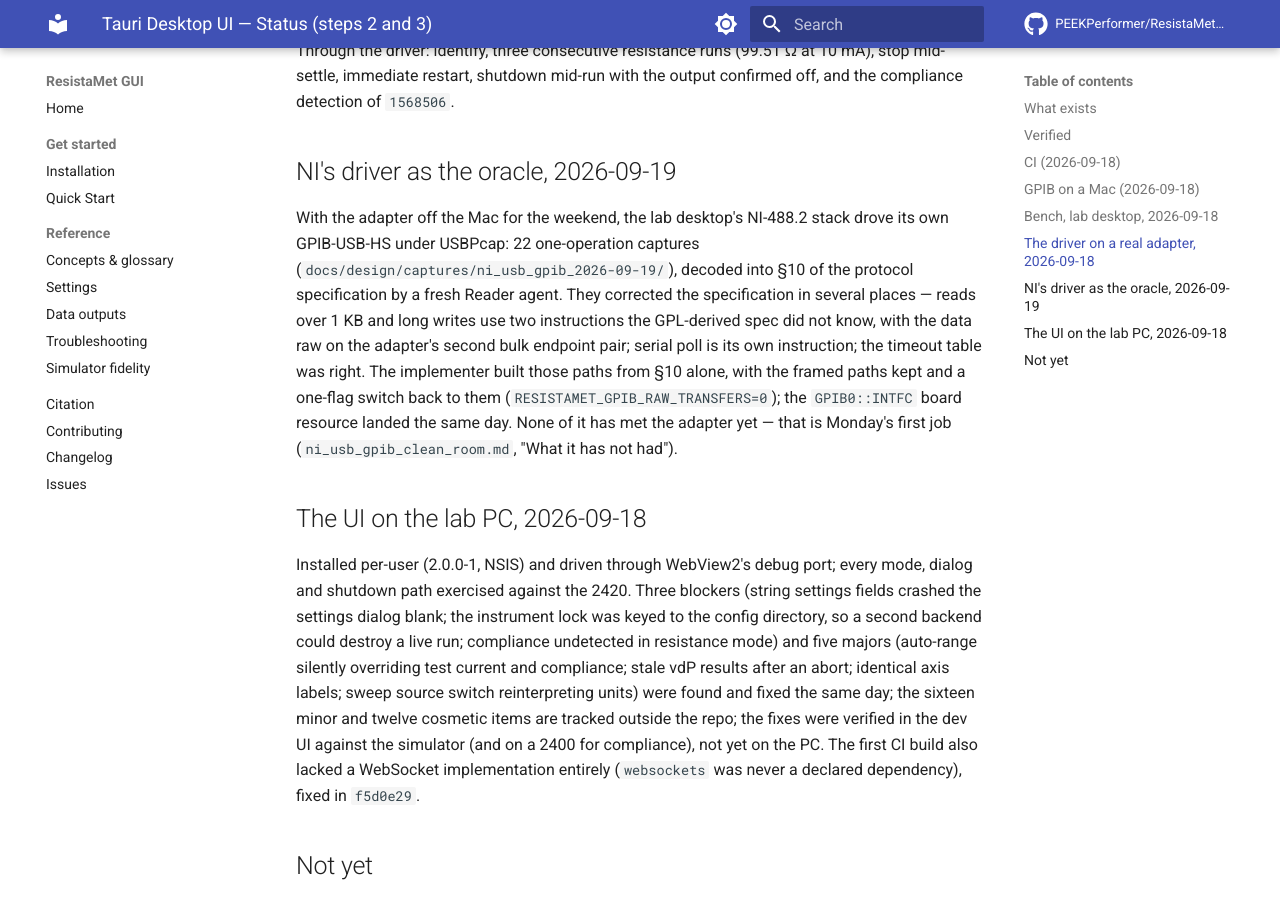
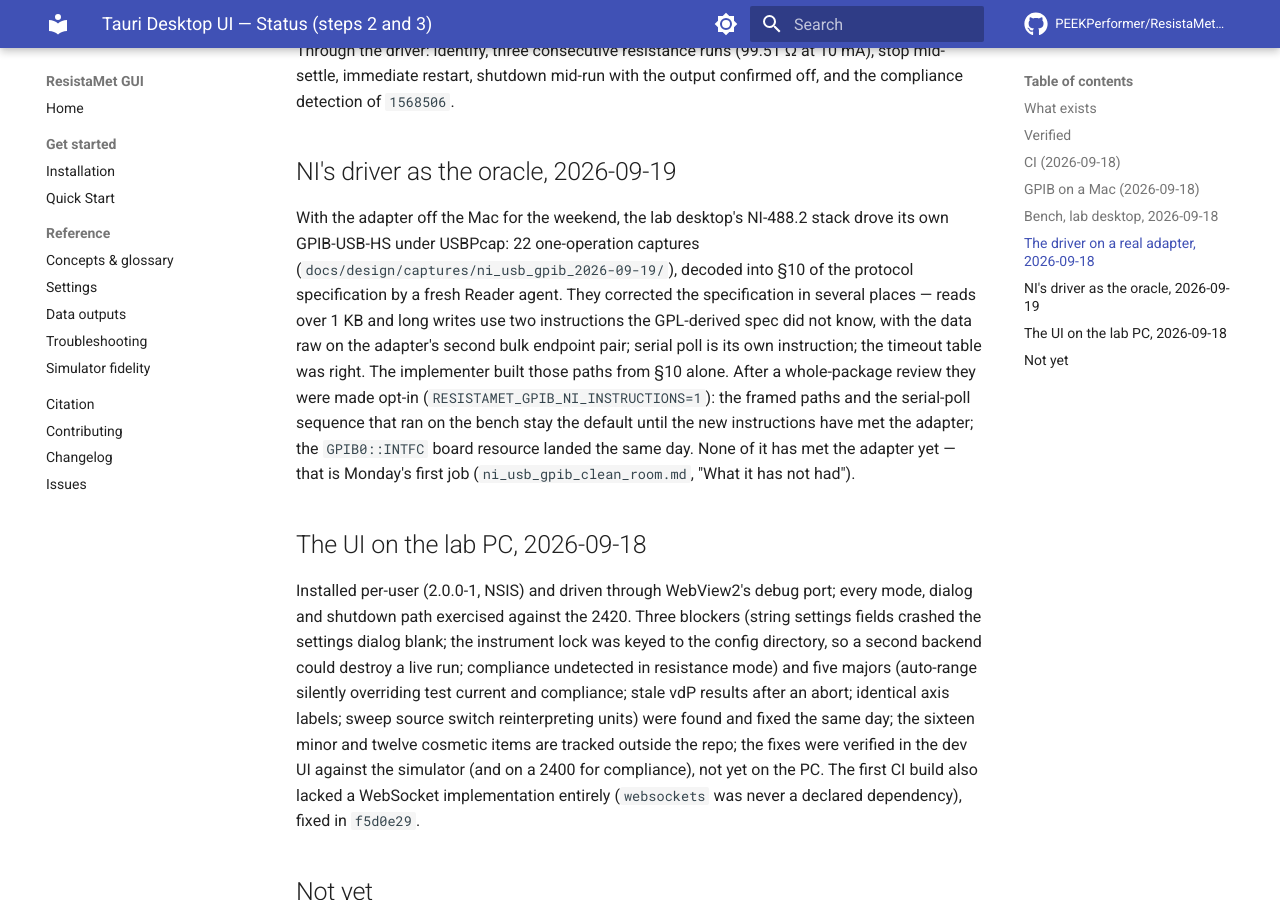
Before and after one commit to PEEKPerformer/ResistaMet-GUI, an MkDocs documentation site: the page built from docs/design/tauri_ui_status.md, in a window 1280 px wide and 900 px high, scrolled down 3166 px. Built offline with MkDocs 1.6.1 and Material for MkDocs 9.7.7, drawn with Linux system fonts in a browser that asks for light colours; comment, search, counter and statistics services are not loaded.

Commit message:
Describe the desktop release flow and the libusb notice
The README still said bundles build on every v* tag and attach
themselves to the release. They build on desktop-v<version> tags, only
upload to a release that already exists, and never reach a v* release
of the PySide6 application. The macOS bundle ships libusb under the
LGPL, which the README did not say. The status doc named the driver
switch by its old name and its old default.

```diff
--- a/docs/design/tauri_ui_status.md
+++ b/docs/design/tauri_ui_status.md
@@ -128,8 +128,10 @@
 instructions the GPL-derived spec did not know, with the data raw on the
 adapter's second bulk endpoint pair; serial poll is its own instruction;
 the timeout table was right. The implementer built those paths from §10
-alone, with the framed paths kept and a one-flag switch back to them
-(`RESISTAMET_GPIB_RAW_TRANSFERS=0`); the `GPIB0::INTFC` board resource
+alone. After a whole-package review they were made opt-in
+(`RESISTAMET_GPIB_NI_INSTRUCTIONS=1`): the framed paths and the serial-poll
+sequence that ran on the bench stay the default until the new instructions
+have met the adapter; the `GPIB0::INTFC` board resource
 landed the same day. None of it has met the adapter yet — that is Monday's
 first job (`ni_usb_gpib_clean_room.md`, "What it has not had").
 
```
Also changed, not shown: desktop/README.md (+16 -3 lines).
